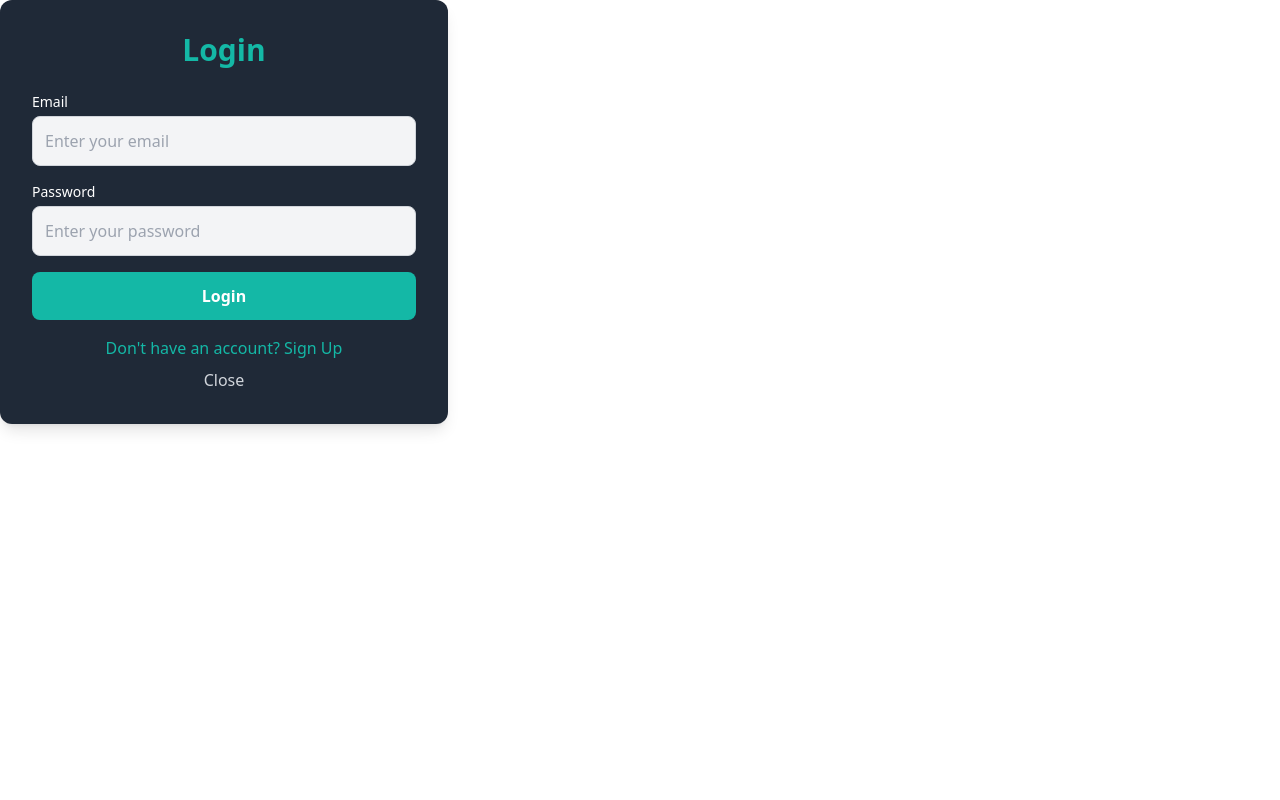
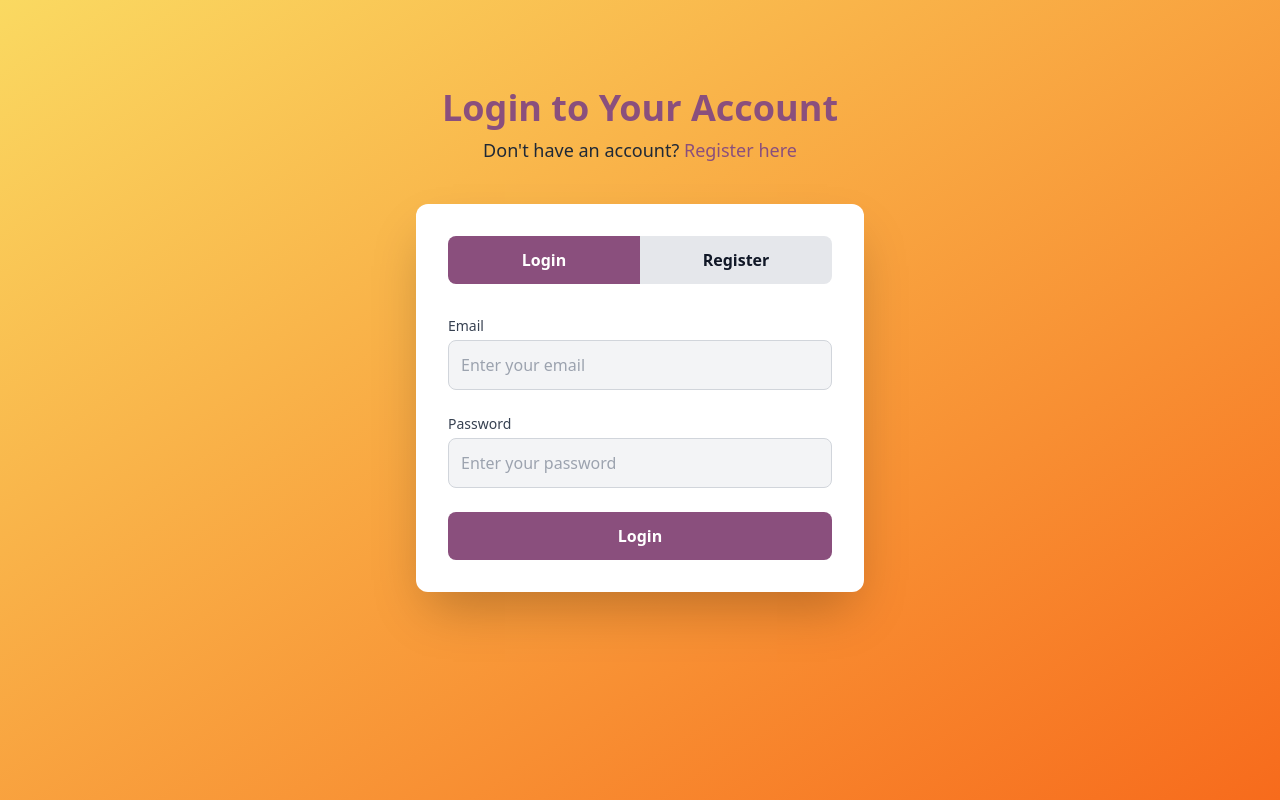
Before and after one commit to Dharsan8/Application, a React (Vite) app in the folder Frontend/myapp/: page /login in a window 1280 px wide. Built offline with nearby package versions, Linux system fonts and the light colour scheme.

Commit message:
designed-changed

```diff
--- a/Frontend/myapp/src/App.jsx
+++ b/Frontend/myapp/src/App.jsx
@@ -9,12 +9,13 @@ import RestaurantLogin from "./components/Restaurant//RestaurantLoginId";
 import RestaurantDashboard from "./components/Restaurant//RestaurantDashboard";
 import AddItem from "./components/Restaurant/Add-item";
 import EditItem from "./components/Restaurant/Edit-item";
+import UserDashboard from "./components/User/UserDashboard";
 function App() {
   return (
     <Router>
       <Routes>
         <Route path="/" element={<LandingPage />} />
-        <Route path="/login" element={<Login />} />
+        <Route path="/login" element={<Login/>} />
         <Route path="/restaurantreg" element={<RestaurantRegister/>}/>
         <Route path="/restaurant-login" element={<RestaurantLogin/>}/>
         <Route path="/restaurant-dashboard" element={<RestaurantDashboard/>}/>
@@ -24,6 +25,8 @@ function App() {
 
         <Route path="/admin-login" element={<AdminLogin />} />
         <Route path="/admin-dashboard" element={<AdminDashboard />} /> {/* ✅ New Route */}
+
+        <Route path="/user/:username" element={<UserDashboard/>} />
       </Routes>
     </Router>
   );
--- a/Frontend/myapp/src/components/LandingPage.jsx
+++ b/Frontend/myapp/src/components/LandingPage.jsx
@@ -101,8 +101,9 @@ const LandingPage = () => {
             </div>
           ) : (
             <button
-              onClick={handleLoginClick}
+              // onClick={handleLoginClick}
               className="px-4 py-2 rounded-[11px] bg-[#2A9D8F] text-white text-sm font-medium shadow-sm hover:scale-105 transition-all"
+              onClick={() => window.location.href = "/login"}
             >
               Login
             </button>
--- a/Frontend/myapp/src/components/Login.jsx
+++ b/Frontend/myapp/src/components/Login.jsx
@@ -1,117 +1,119 @@
 import React, { useState } from "react";
 import axios from "axios";
+import { useNavigate } from "react-router-dom";
 
-const Login = ({ onLoginSuccess, onClose }) => {
-  const [email, setEmail] = useState("");
-  const [password, setPassword] = useState("");
-  const [name, setName] = useState("");
-  const [phone, setPhone] = useState("");
-  const [isSignUp, setIsSignUp] = useState(false);
+const Login = () => {
+  const [isLogin, setIsLogin] = useState(true);
+  const [name, setName] = useState('');
+  const [email, setEmail] = useState('');
+  const [password, setPassword] = useState('');
+  const [phone, setPhone] = useState('');
+  const navigate = useNavigate();
 
   const handleSubmit = async (e) => {
     e.preventDefault();
+    const url = isLogin ? 'http://localhost:3000/api/customer/login' : 'http://localhost:3000/api/customer/register';
+    const data = isLogin ? { email, password } : { name, email, password, phone };
 
-    if (isSignUp) {
+
     try {
-        await axios.post("http://localhost:3000/api/customer/register", {
-          name,
-          email,
-          password,
-          phone,
-        });
-        alert("Signup Successful! You can now log in.");
-        setIsSignUp(false);
+      const response = await axios.post(url, data);
+
+      if (isLogin) {
+        const { customer } = response.data;
+        alert("Login Successful");
+        navigate(`/user/${customer.name}`);
+      } else {
+        alert("Registration Successful. Please Login.");
+        setIsLogin(true);
+      }
     } catch (error) {
-        alert(error.response?.data?.message || "Signup failed. Try again.");
+      alert(error.response?.data?.message || 'An error occurred');
     }
-    } else {
-      try {
-        const res = await axios.post("http://localhost:3000/api/customer/login", {
-          email,
-          password,
-        });
-        localStorage.setItem("token", res.data.token);
-        alert("Login successful!");
-        onLoginSuccess(res.data.user);
-      } catch (error) {
-        alert(error.response?.data?.message || "Invalid credentials");
-      }
-    }
+
   };
 
   return (
-    <div className="bg-gray-800 p-8 rounded-xl shadow-lg w-full max-w-md">
-      <h2 className="text-3xl font-semibold mb-6 text-teal-500 text-center">
-        {isSignUp ? "Sign Up" : "Login"}
-      </h2>
-      <form onSubmit={handleSubmit} className="space-y-4">
-        {isSignUp && (
-          <>
-            <div className="space-y-1">
-              <label className="block text-sm font-medium text-white">Name</label>
+    <div className="min-h-screen bg-gradient-to-br from-[#FAD961] to-[#F76B1C] text-gray-900 flex flex-col items-center p-6">
+      <h2 className="text-4xl font-bold text-[#8A4F7D] text-center mt-16">{isLogin ? 'Login to Your Account' : 'Create a New Account'}</h2>
+      <p className="text-lg text-gray-800 text-center mt-2 max-w-xl">{isLogin ? "Don't have an account?" : 'Already have an account?'} <span className="text-[#8A4F7D] cursor-pointer" onClick={() => setIsLogin(!isLogin)}>{isLogin ? 'Register here' : 'Login here'}</span></p>
+
+      <div className="bg-white text-gray-900 p-8 mt-10 rounded-xl shadow-2xl w-full max-w-md">
+        <div className="flex mb-8">
+          <button
+            onClick={() => setIsLogin(true)}
+            className={`flex-1 p-3 font-bold rounded-l-lg ${isLogin ? 'bg-[#8A4F7D] text-white' : 'bg-gray-200'}`}
+          >
+            Login
+          </button>
+          <button
+            onClick={() => setIsLogin(false)}
+            className={`flex-1 p-3 font-bold rounded-r-lg ${!isLogin ? 'bg-[#8A4F7D] text-white' : 'bg-gray-200'}`}
+          >
+            Register
+          </button>
+        </div>
+
+        <form onSubmit={handleSubmit} className="space-y-6">
+          {!isLogin && (
+            <div>
+              <label className="block text-sm font-medium text-gray-700">Name</label>
               <input
                 type="text"
                 value={name}
+                onChange={(e) => setName(e.target.value)}
                 placeholder="Enter your name"
-                className="w-full p-3 bg-gray-100 border border-gray-300 rounded-lg focus:outline-none focus:ring-2 focus:ring-teal-500 text-gray-800"
-                onChange={(e) => setName(e.target.value)}
                 required
+                className="w-full p-3 mt-1 bg-gray-100 border border-gray-300 rounded-lg focus:outline-none focus:ring-2 focus:ring-[#F76B1C]"
               />
             </div>
-            <div className="space-y-1">
-              <label className="block text-sm font-medium text-white">Phone</label>
+          )}
+
+          <div>
+            <label className="block text-sm font-medium text-gray-700">Email</label>
+            <input
+              type="email"
+              value={email}
+              onChange={(e) => setEmail(e.target.value)}
+              placeholder="Enter your email"
+              required
+              className="w-full p-3 mt-1 bg-gray-100 border border-gray-300 rounded-lg focus:outline-none focus:ring-2 focus:ring-[#F76B1C]"
+            />
+          </div>
+
+          <div>
+            <label className="block text-sm font-medium text-gray-700">Password</label>
+            <input
+              type="password"
+              value={password}
+              onChange={(e) => setPassword(e.target.value)}
+              placeholder="Enter your password"
+              required
+              className="w-full p-3 mt-1 bg-gray-100 border border-gray-300 rounded-lg focus:outline-none focus:ring-2 focus:ring-[#F76B1C]"
+            />
+          </div>
+
+          {!isLogin && (
+            <div>
+              <label className="block text-sm font-medium text-gray-700">Phone</label>
               <input
                 type="text"
                 value={phone}
-                placeholder="Enter your phone"
-                className="w-full p-3 bg-gray-100 border border-gray-300 rounded-lg focus:outline-none focus:ring-2 focus:ring-teal-500 text-gray-800"
                 onChange={(e) => setPhone(e.target.value)}
+                placeholder="Enter your phone number"
                 required
+                className="w-full p-3 mt-1 bg-gray-100 border border-gray-300 rounded-lg focus:outline-none focus:ring-2 focus:ring-[#F76B1C]"
               />
             </div>
-          </>
           )}
-        <div className="space-y-1">
-          <label className="block text-sm font-medium text-white">Email</label>
-          <input
-            type="email"
-            value={email}
-            placeholder="Enter your email"
-            className="w-full p-3 bg-gray-100 border border-gray-300 rounded-lg focus:outline-none focus:ring-2 focus:ring-teal-500 text-gray-800"
-            onChange={(e) => setEmail(e.target.value)}
-            required
-          />
-        </div>
-        <div className="space-y-1">
-          <label className="block text-sm font-medium text-white">Password</label>
-          <input
-            type="password"
-            value={password}
-            placeholder="Enter your password"
-            className="w-full p-3 bg-gray-100 border border-gray-300 rounded-lg focus:outline-none focus:ring-2 focus:ring-teal-500 text-gray-800"
-            onChange={(e) => setPassword(e.target.value)}
-            required
-          />
-        </div>
+
           <button
             type="submit"
-          className="w-full p-3 bg-teal-500 text-white rounded-lg hover:bg-teal-600 transition duration-300 font-semibold"
+            className="w-full p-3 font-bold text-white bg-[#8A4F7D] rounded-lg hover:bg-[#F76B1C] transition duration-300 focus:outline-none focus:ring-2 focus:ring-[#F76B1C]"
           >
-          {isSignUp ? "Sign Up" : "Login"}
+            {isLogin ? 'Login' : 'Register'}
           </button>
         </form>
-      <div className="mt-4 text-center">
-        <p
-          onClick={() => setIsSignUp(!isSignUp)}
-          className="text-teal-500 cursor-pointer"
-        >
-          {isSignUp
-            ? "Already have an account? Login"
-            : "Don't have an account? Sign Up"}
-        </p>
-        <button onClick={onClose} className="mt-2 text-gray-300 cursor-pointer">
-          Close
-        </button>
       </div>
     </div>
   );
--- /dev/null
+++ b/Frontend/myapp/src/components/User/UserDashboard.jsx
@@ -0,0 +1,11 @@
+import React from 'react';
+import { useParams } from 'react-router-dom';
+
+const UserDashboard = () => {
+    const { username } = useParams();
+    return (
+        <h1 className="text-5xl font-bold">Hello, {username}!</h1>
+    );
+}
+
+export default UserDashboard;
```
Also changed, not shown: 1 other file (tests, documents, lock files or other folders). Lines whose indentation alone changed are shown as unchanged.
